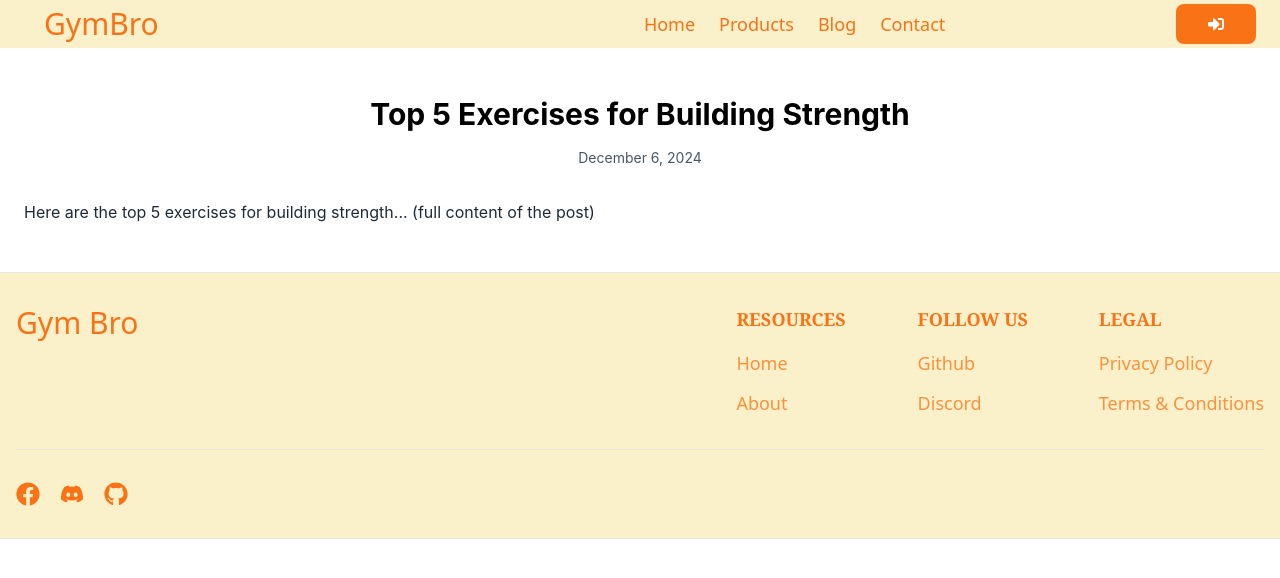
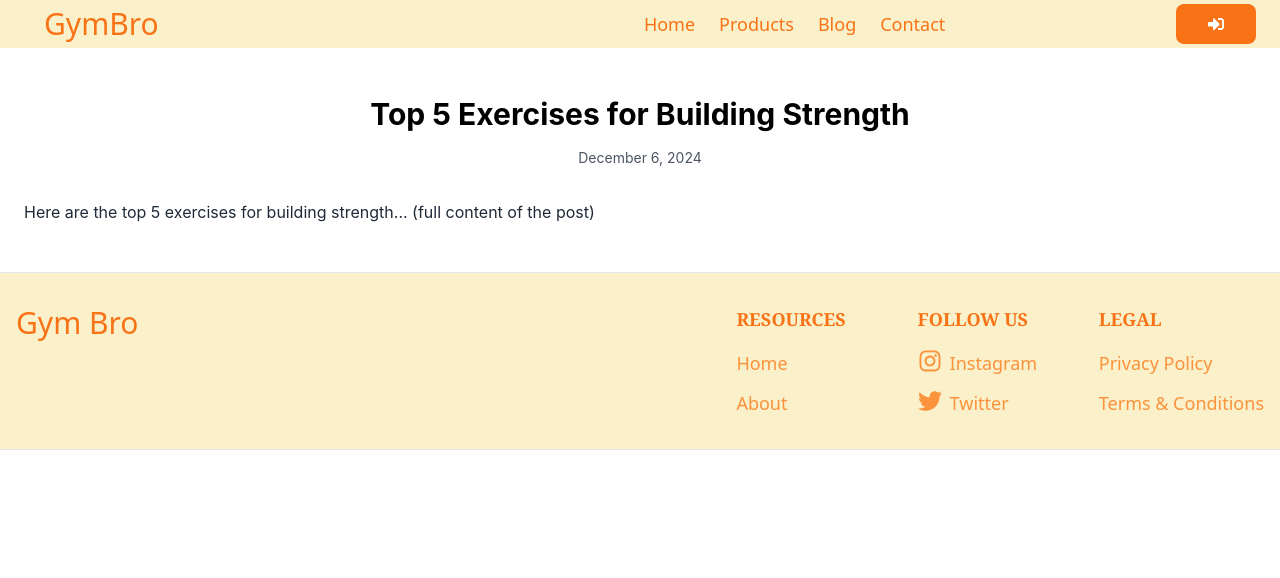
Before and after one commit to vijaybhagat15/gymbro, a React (Create React App) app: page /blog/1 in a window 1280 px wide. Shown: the top 578 px of the page. Built offline with nearby package versions, Linux system fonts and the light colour scheme; a web font is replaced by a local one.

Commit message:
Update Footer.jsx

```diff
--- a/src/components/Footer.jsx
+++ b/src/components/Footer.jsx
@@ -1,5 +1,5 @@
 import { Link } from "react-router-dom";
-import { FaFacebook, FaDiscord, FaGithub } from "react-icons/fa";
+import {  FaTwitter, FaInstagram} from 'react-icons/fa';
 import React from "react";
 
 export default function Footer() {
@@ -39,17 +39,17 @@ export default function Footer() {
                             <ul className="font-medium font-sans text-orange-400">
                                 <li className="mb-3">
                                     <a
-                                        href="https://github.com"
-                                        className="hover:underline"
+                                        href="https://www.instagram.com/vijay_g_bhagat/"
+                                        className="hover:underline flex"
                                         target="_blank"
                                         rel="noreferrer"
                                     >
-                                        Github
+                                        <FaInstagram className="text-2xl"/><div className="pl-2" >Instagram</div>
                                     </a>
                                 </li>
                                 <li>
-                                    <Link to="/discord" className="hover:underline">
-                                        Discord
+                                    <Link to="#" className="hover:underline flex">
+                                    <FaTwitter className="text-2xl" /> <div className="pl-2" >Twitter</div>
                                     </Link>
                                 </li>
                             </ul>
@@ -73,23 +73,6 @@ export default function Footer() {
                         </div>
                     </div>
                 </div>
-                <hr className="my-6 border-gray-200 sm:mx-auto lg:my-8" />
-                <div className="sm:flex sm:items-center sm:justify-between">
-                    <div className="flex mt-4 text-orange-500 space-x-5 sm:justify-center sm:mt-0">
-                        <a href="https://facebook.com" target="_blank" rel="noreferrer" className="hover:text-gray-900">
-                            <FaFacebook className="w-6 h-6" />
-                            <span className="sr-only">Facebook page</span>
-                        </a>
-                        <a href="https://discord.com" target="_blank" rel="noreferrer" className="hover:text-gray-900">
-                            <FaDiscord className="w-6 h-6" />
-                            <span className="sr-only">Discord community</span>
-                        </a>
-                        <a href="https://github.com" target="_blank" rel="noreferrer" className="hover:text-gray-900">
-                            <FaGithub className="w-6 h-6" />
-                            <span className="sr-only">Github profile</span>
-                        </a>
-                    </div>
-                </div>
             </div>
         </footer>
     );
```
